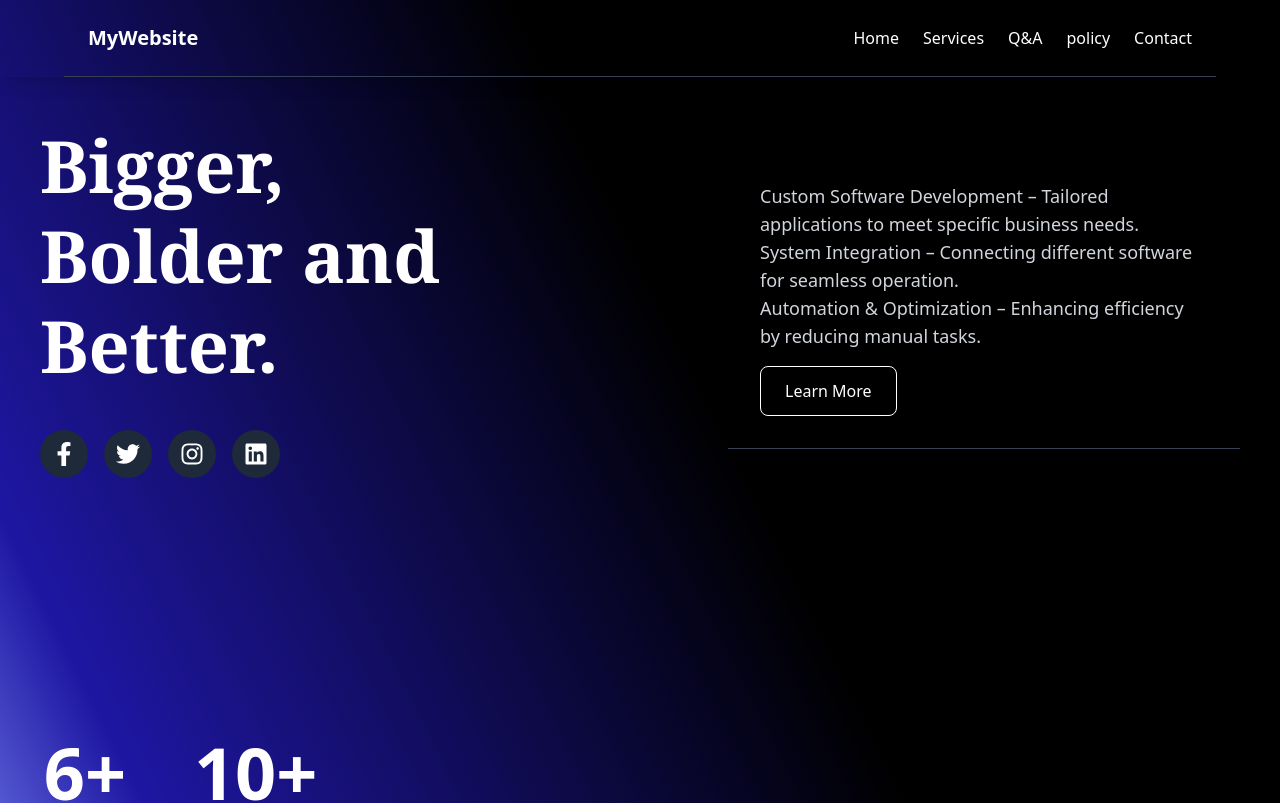
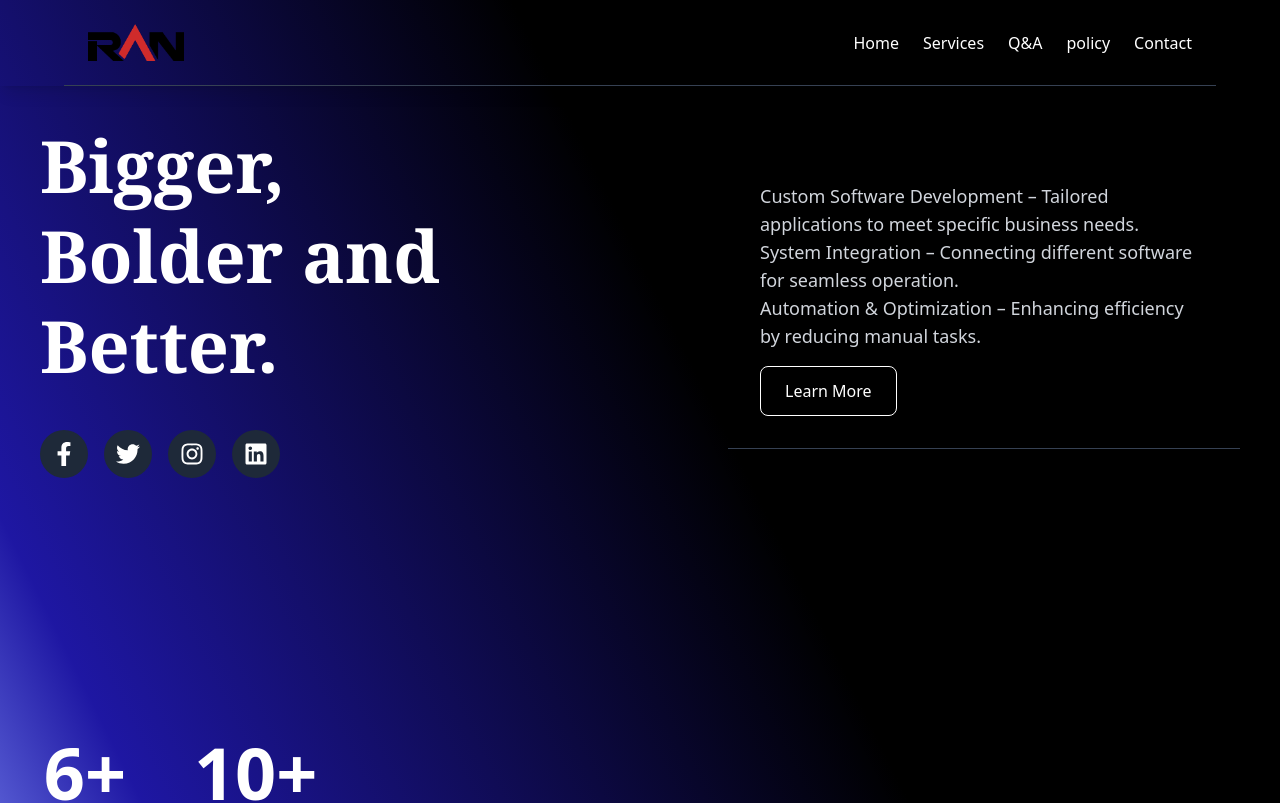
Before and after one commit to RAN-com/RAN-in, a React (Vite) app: page / in a window 1280 px wide. Shown: the top 803 px of the page. Built offline with nearby package versions, Linux system fonts and the light colour scheme.

Commit message:
first commit

```diff
--- a/src/Elements/Navbar.jsx
+++ b/src/Elements/Navbar.jsx
@@ -1,6 +1,7 @@
 import React, { useState, useEffect } from 'react';
 import { Link } from 'react-router-dom';
 import { FaBars, FaTimes } from 'react-icons/fa';
+import  logo from '../assets/RAN logo.png'
 
 function Navbar() {
   const [isOpen, setIsOpen] = useState(false);
@@ -30,7 +31,7 @@ function Navbar() {
         <nav className="p-6 border-b border-gray-700">
           <div className="container mx-auto flex justify-between items-center">
             {/* Logo */}
-            <h1 className="text-xl font-bold text-white">MyWebsite</h1>
+            <img src={logo} className='w-24 h-auto'/>
 
             {/* Desktop Menu */}
             <ul className="hidden md:flex space-x-6">
```
